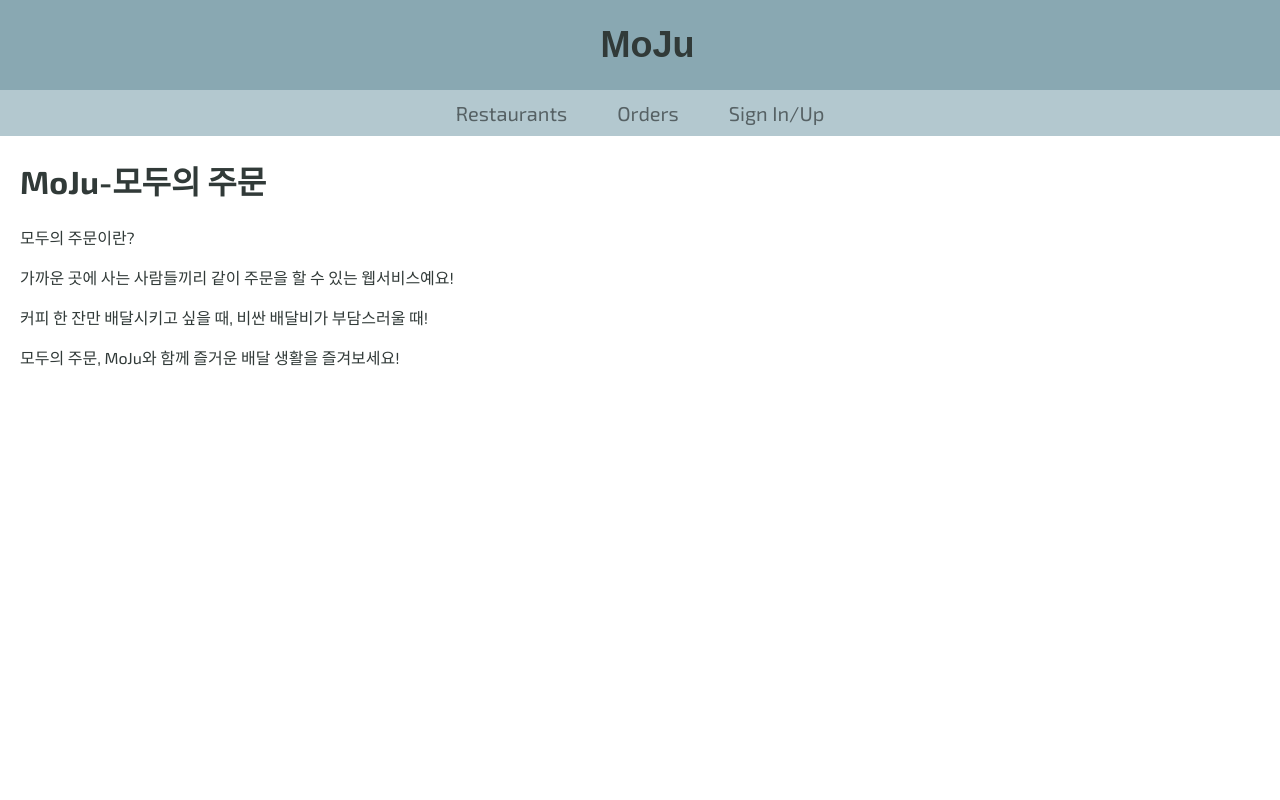
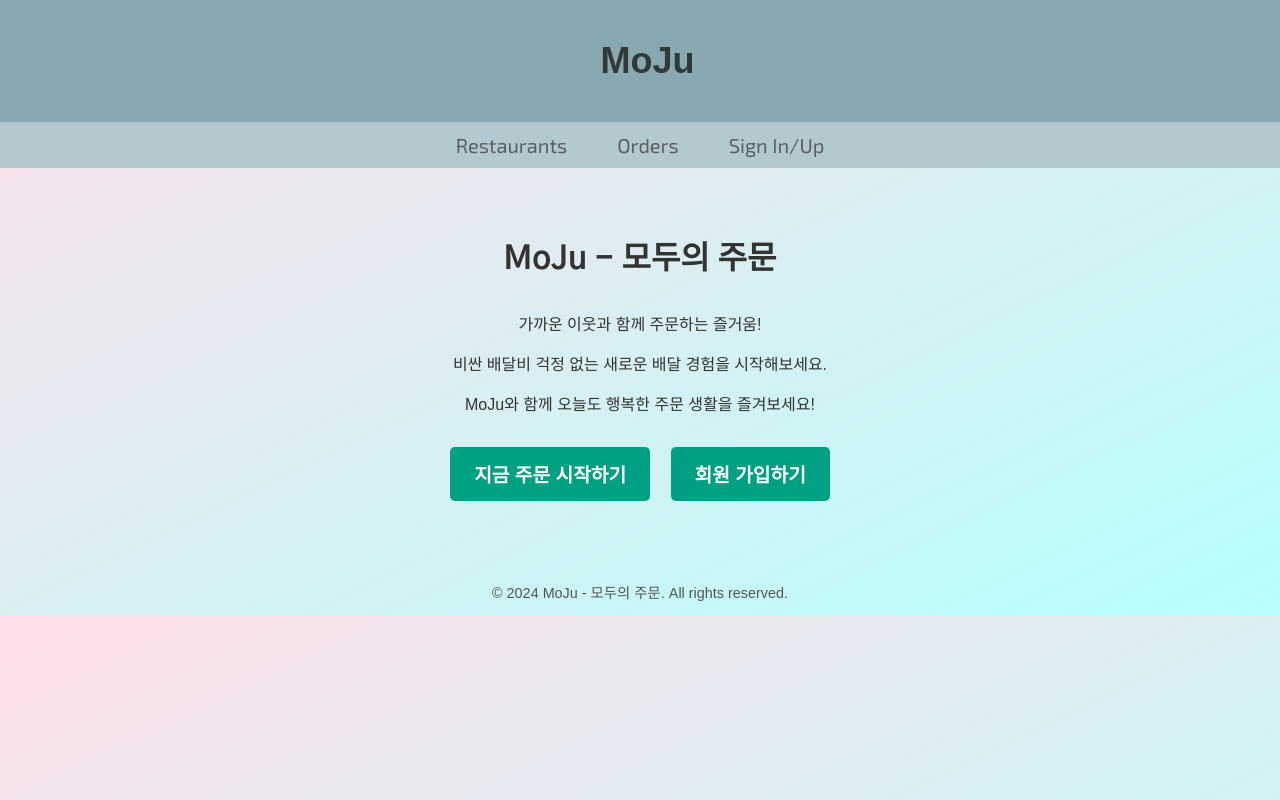
Before and after one commit to choi-mk/database, a PHP site: page / in a window 1280 px wide. Run offline with PHP 8.4, Linux system fonts and the light colour scheme; some web fonts are replaced.

Commit message:
mainpage design

```diff
--- a/index.php
+++ b/index.php
@@ -10,9 +10,70 @@ $is_logged_in = isset($_SESSION['phone']);  // 세션에 phone이 저장되어
 <head>
     <meta charset="UTF-8">
     <meta name="viewport" content="width=device-width, initial-scale=1.0">
-    <title>Home</title>
+    <title>MoJu - 모두의 주문</title>
     <link rel="stylesheet" href="https://fonts.googleapis.com/css2?family=Sour+Gummy&display=swap">
+    <link href="https://fonts.googleapis.com/css?family=Gothic+A1:100,600,700" rel="stylesheet">
     <link rel="stylesheet" href="basic_style.css"> <!-- CSS 파일 경로 확인 -->
+    <style>
+        /* 추가 스타일 */
+        body {
+            margin: 0;
+            font-family: Arial, sans-serif;
+            background: linear-gradient(to bottom right, #FFDEE9, #B5FFFC);
+            color: #333;
+        }
+        header {
+            background-color: #89A8B2;
+            color: white;
+            text-align: center;
+            padding: 1rem 0;
+        }
+
+        .content {
+            text-align: center;
+            padding: 2rem 1rem;
+            animation: fadeIn 2s ease-in-out;
+        }
+        .content h1 {
+            font-family: 'Gothic A1', sans-serif; /* 글씨체 적용 */
+            font-size: 2rem;
+            margin: 2rem 0;
+        }
+        .hero-image {
+            width: 100%;
+            max-height: 400px;
+            object-fit: cover;
+            display: block;
+            margin-bottom: 1rem;
+        }
+        .cta-button {
+            display: inline-block;
+            padding: 0.8rem 1.5rem;
+            margin: 1rem 0.5rem;
+            font-size: 1.2rem;
+            font-weight: bold;
+            color: white;
+            background-color: #00a183;
+            border: none;
+            border-radius: 5px;
+            text-decoration: none;
+            cursor: pointer;
+            transition: background-color 0.3s ease;
+        }
+        .cta-button:hover {
+            background-color: #006354;
+        }
+        @keyframes fadeIn {
+            from { opacity: 0; transform: translateY(20px); }
+            to { opacity: 1; transform: translateY(0); }
+        }
+        footer {
+            margin-top: 2rem;
+            text-align: center;
+            font-size: 0.9rem;
+            color: #555;
+        }
+    </style>
 </head>
 <body>
 
@@ -46,12 +107,17 @@ $is_logged_in = isset($_SESSION['phone']);  // 세션에 phone이 저장되어
 </nav>
 
 <div class="content">
-    <h1>MoJu-모두의 주문</h1>
-    <p>모두의 주문이란?</p>
-    <p>가까운 곳에 사는 사람들끼리 같이 주문을 할 수 있는 웹서비스예요!</p>
-    <p>커피 한 잔만 배달시키고 싶을 때, 비싼 배달비가 부담스러울 때!</p>
-    <p>모두의 주문, MoJu와 함께 즐거운 배달 생활을 즐겨보세요!</p>
+    <h1>MoJu - 모두의 주문</h1>
+    <p>가까운 이웃과 함께 주문하는 즐거움!</p>
+    <p>비싼 배달비 걱정 없는 새로운 배달 경험을 시작해보세요.</p>
+    <p>MoJu와 함께 오늘도 행복한 주문 생활을 즐겨보세요!</p>
+    <a href="restaurants/restaurants.html" class="cta-button">지금 주문 시작하기</a>
+    <a href="signin/signin.html" class="cta-button">회원 가입하기</a>
 </div>
+
+<footer>
+    <p>&copy; 2024 MoJu - 모두의 주문. All rights reserved.</p>
+</footer>
 
 </body>
 </html>
```
